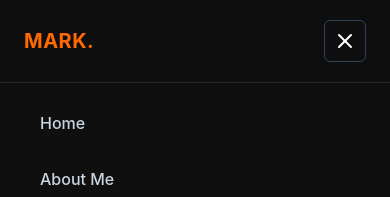
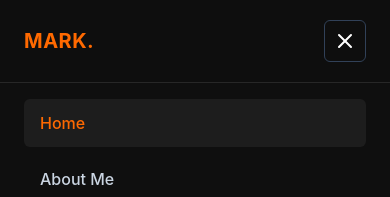
Before and after one commit to MarkPobre/mark-portfolio, a React (Vite) app: page / in a window 390 px wide. Both pictures are taken after a click on the button "Open navigation menu". Shown: the top 197 px of the page. Built offline with nearby package versions, Linux system fonts and the light colour scheme.

Commit message:
Add active navigation highlighting

```diff
--- a/src/components/Header.tsx
+++ b/src/components/Header.tsx
@@ -1,16 +1,42 @@
-import { useState } from "react";
+import { useEffect, useState } from "react";
 import { Menu, X } from "lucide-react";
 
 const navigationLinks = [
-  { name: "Home", href: "#home" },
-  { name: "About Me", href: "#about" },
-  { name: "Skills", href: "#skills" },
-  { name: "Portfolio", href: "#projects" },
-  { name: "Contact Me", href: "#contact" },
+  { name: "Home", href: "#home", id: "home" },
+  { name: "About Me", href: "#about", id: "about" },
+  { name: "Skills", href: "#skills", id: "skills" },
+  { name: "Portfolio", href: "#projects", id: "projects" },
+  { name: "Contact Me", href: "#contact", id: "contact" },
 ];
 
 function Header() {
   const [isMenuOpen, setIsMenuOpen] = useState(false);
+  const [activeSection, setActiveSection] = useState("home");
+
+  useEffect(() => {
+    function updateActiveSection() {
+      const scrollPosition = window.scrollY + 180;
+      let currentSection = "home";
+
+      navigationLinks.forEach((link) => {
+        const section = document.getElementById(link.id);
+
+        if (section && scrollPosition >= section.offsetTop) {
+          currentSection = link.id;
+        }
+      });
+
+      setActiveSection(currentSection);
+    }
+
+    updateActiveSection();
+
+    window.addEventListener("scroll", updateActiveSection);
+
+    return () => {
+      window.removeEventListener("scroll", updateActiveSection);
+    };
+  }, []);
 
   function closeMenu() {
     setIsMenuOpen(false);
@@ -28,17 +54,23 @@ function Header() {
         </a>
 
         <div className="hidden items-center gap-8 md:flex">
-          {navigationLinks.map((link, index) => (
+          {navigationLinks.map((link) => {
+            const isActive = activeSection === link.id;
+
+            return (
               <a
-              key={link.name}
+                key={link.id}
                 href={link.href}
-              className={`font-medium transition hover:text-orange-500 ${
-                index === 0 ? "text-orange-500" : "text-slate-400"
+                className={`font-medium transition ${
+                  isActive
+                    ? "text-orange-500"
+                    : "text-slate-400 hover:text-orange-500"
                 }`}
               >
                 {link.name}
               </a>
-          ))}
+            );
+          })}
         </div>
 
         <a
@@ -51,7 +83,9 @@ function Header() {
         <button
           type="button"
           onClick={() => setIsMenuOpen((current) => !current)}
-          aria-label={isMenuOpen ? "Close navigation menu" : "Open navigation menu"}
+          aria-label={
+            isMenuOpen ? "Close navigation menu" : "Open navigation menu"
+          }
           aria-expanded={isMenuOpen}
           className="rounded-md border border-slate-700 p-2 text-white transition hover:border-orange-500 hover:text-orange-500 md:hidden"
         >
@@ -62,16 +96,24 @@ function Header() {
       {isMenuOpen && (
         <div className="border-t border-white/10 bg-[#0f0f0f] px-6 pb-6 md:hidden">
           <div className="flex flex-col gap-2 pt-4">
-            {navigationLinks.map((link) => (
+            {navigationLinks.map((link) => {
+              const isActive = activeSection === link.id;
+
+              return (
                 <a
-                key={link.name}
+                  key={link.id}
                   href={link.href}
                   onClick={closeMenu}
-                className="rounded-md px-4 py-3 font-medium text-slate-300 transition hover:bg-[#1d1d1d] hover:text-orange-500"
+                  className={`rounded-md px-4 py-3 font-medium transition ${
+                    isActive
+                      ? "bg-[#1d1d1d] text-orange-500"
+                      : "text-slate-300 hover:bg-[#1d1d1d] hover:text-orange-500"
+                  }`}
                 >
                   {link.name}
                 </a>
-            ))}
+              );
+            })}
 
             <a
               href="#contact"
```
Lines whose indentation alone changed are shown as unchanged.
